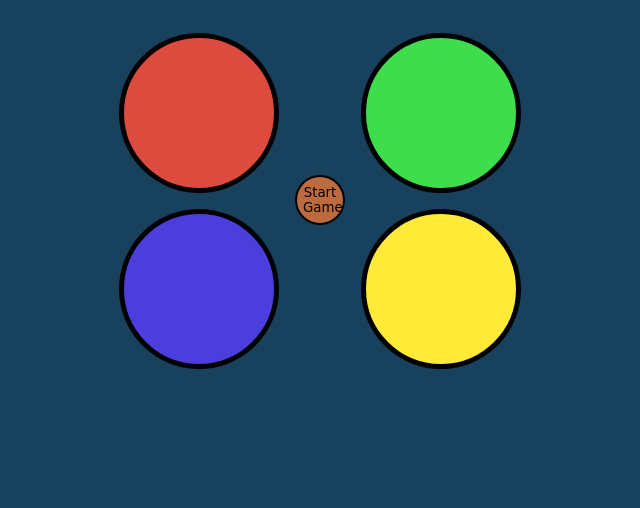
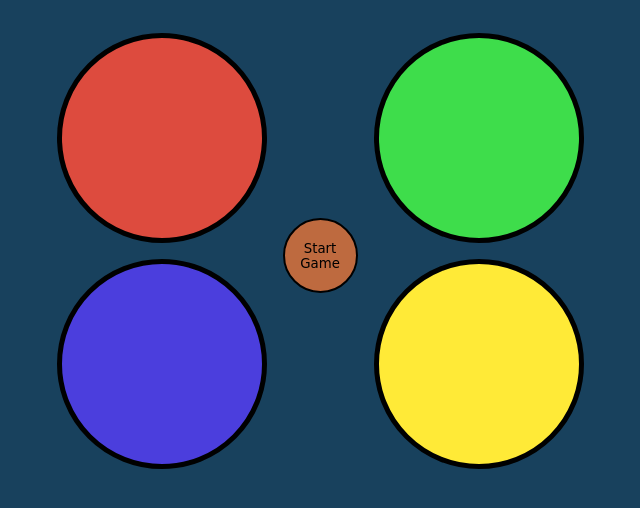
Before and after one commit to varun512004/Simon-Says, a plain HTML site: page index.html in a window 1280 px wide. Shown: the part 112-620 px from the top of the page, without its empty margins (320-960 px from the left). Drawn offline with Linux system fonts and the light colour scheme.

Commit message:
Update style.css

```diff
--- a/style.css
+++ b/style.css
@@ -15,8 +15,8 @@ h1{
 }
 
 .btn {
-    height: 150px;
-    width: 150px;
+    height: 200px;
+    width: 200px;
     border-radius: 50%;
     border: 5px solid black;
     margin: 1rem;
@@ -29,8 +29,8 @@ h1{
 }
 
 .start {
-    height: 50px;
-    width: 50px;
+    height: 75px;
+    width: 75px;
     background-color: #be6a3f;
     border: 2px solid black;
     border-radius: 50%;
```
